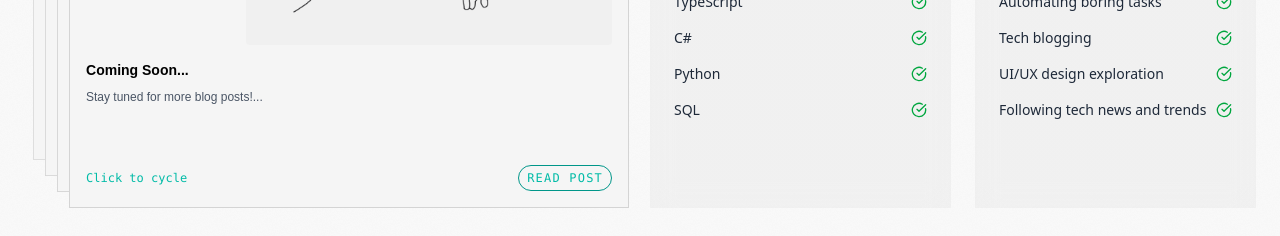
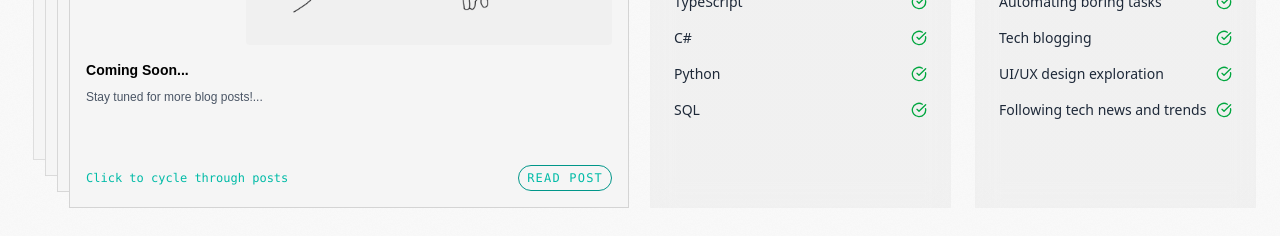
Before and after one commit to RealSinaSnp/sinasnp-com, a Next.js app: page / in a window 1280 px wide. Shown: the part 1440-1676 px from the top of the page. Built offline with nearby package versions, Linux system fonts and the light colour scheme; no server answers; the database is empty.

Commit message:
[deploy] StackedCards redesign

```diff
--- a/components/StackedCards.tsx
+++ b/components/StackedCards.tsx
@@ -203,7 +203,7 @@ export default function StackedCards() {
                     <div className="pt-3 mt-auto">
                       <div className="flex justify-between items-center">
                         <span className="text-xs font-mono text-teal-500">
-                          Click to cycle
+                          Click to cycle through posts
                         </span>
                         <button
                           className="px-2 py-1 border text-xs uppercase font-mono tracking-widest rounded-full bg-transparent text-teal-500 border-teal-600 hover:shadow-[0_0_10px_rgba(20,184,166,0.7)] transition-all duration-300"
```
